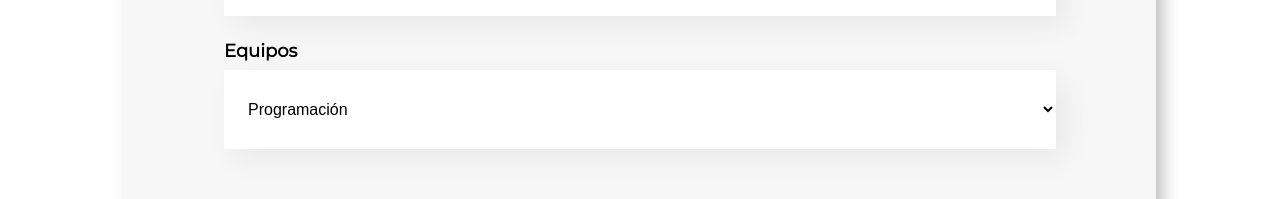
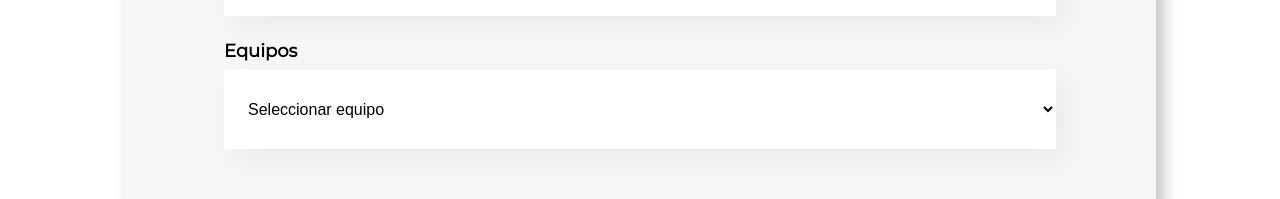
Before and after one commit to GarciaRojasP/org, a React (Create React App) app: page / in a window 1280 px wide. Shown: the part 1039-1238 px from the top of the page. Built offline with nearby package versions, Linux system fonts and the light colour scheme.

Commit message:
Controlando los select

```diff
--- a/src/componentes/CampoTexto/CampoTexto.js
+++ b/src/componentes/CampoTexto/CampoTexto.js
@@ -4,7 +4,6 @@ const CampoTexto = (props) => {
 
 
     const manejarCambio = (event) => {
-        console.log("cambio", event.target.value);
         props.set(event.target.value)
     }
 
--- a/src/componentes/CampoTexto/ListaOpciones.js
+++ b/src/componentes/CampoTexto/ListaOpciones.js
@@ -14,12 +14,19 @@ const equipos = [
     "Innovación y Gestión"
 ]
 
-const ListaOpciones = () => {
+const ListaOpciones = (props) => {
+
+    const manejarCambio = (event) => {
+        props.set(event.target.value)
+    }
+
     return <div className="campo-texto">
                 <label className="label" >Equipos</label>
-                <select className="input select">
+
+                <select className="input select" value={props.value} onChange={manejarCambio}>
+                    <option value="" disabled defaultValue="" hidden>Seleccionar equipo</option>
                     { equipos.map((equipo, index) => {
-                        return <option key={index}>{equipo}</option>
+                        return <option key={index} value={equipo} >{equipo}</option>
                     })}
                 </select>
            </div>
--- a/src/componentes/Formulario/Formulario.js
+++ b/src/componentes/Formulario/Formulario.js
@@ -9,10 +9,10 @@ const Formulario = () => {
     const [nombre,setNombre] = useState("");
     const [puesto,setPuesto] = useState("");
     const [foto,setFoto] = useState("");
+    const [equipo,setEquipo] = useState("");
 
     const manejarEnvio = (event) => {
         event.preventDefault();
-        console.log("Manejar el envio");
 
 //      let datosEnviar = {
 //          nombre: nombre,
@@ -23,7 +23,8 @@ const Formulario = () => {
         let datosEnviar = {
             nombre,
             puesto,
-            foto
+            foto,
+            equipo
         }
 
         console.log(datosEnviar);
@@ -35,7 +36,7 @@ const Formulario = () => {
                     <CampoTexto label="Nombre" placeholder="Ingresar nombre" required={true} value={nombre} set={setNombre}/>
                     <CampoTexto label="Puesto" placeholder="Ingresar puesto" required value={puesto} set={setPuesto}/>
                     <CampoTexto label="Foto" placeholder="Ingresar enlace de foto" required value={foto} set={setFoto}/>
-                    <ListaOpciones />
+                    <ListaOpciones value={equipo} set={setEquipo} />
                     <Boton>
                         Crear
                     </Boton>
```
